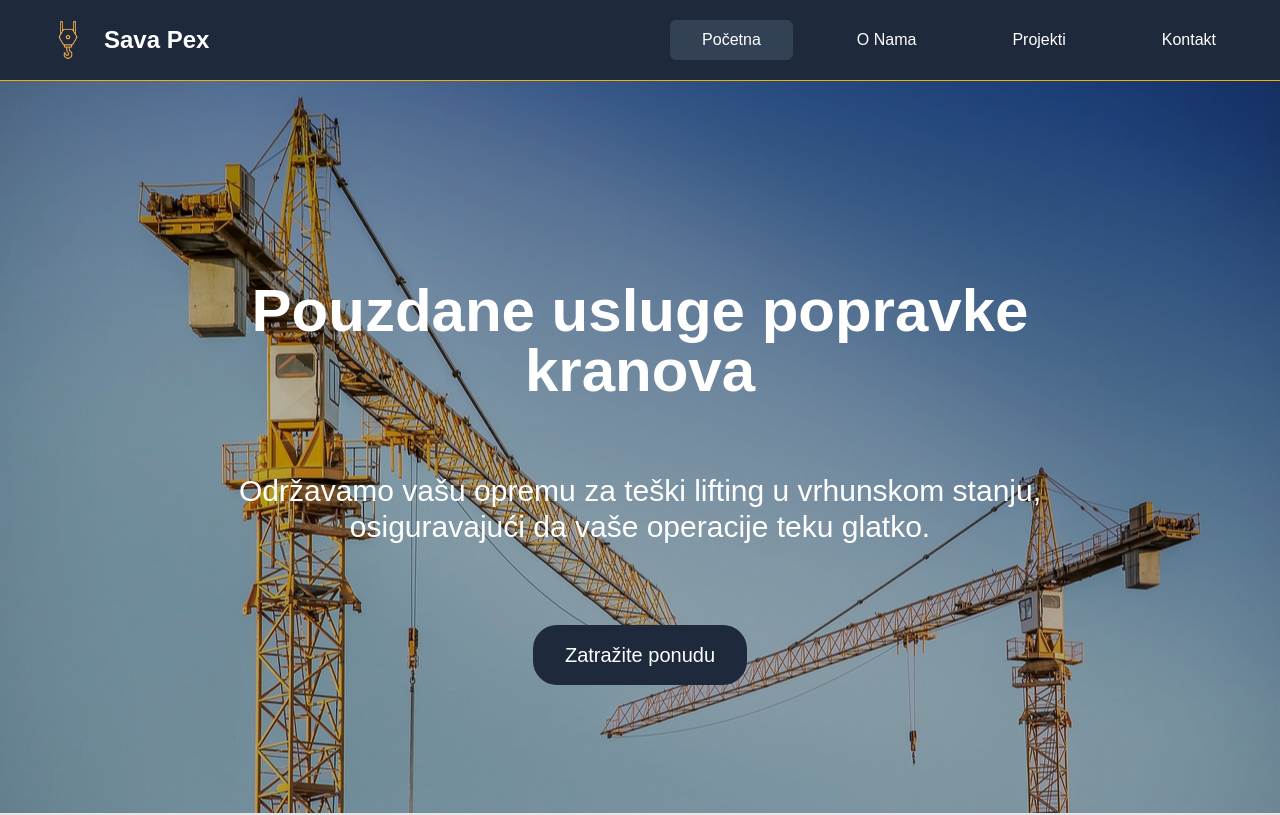
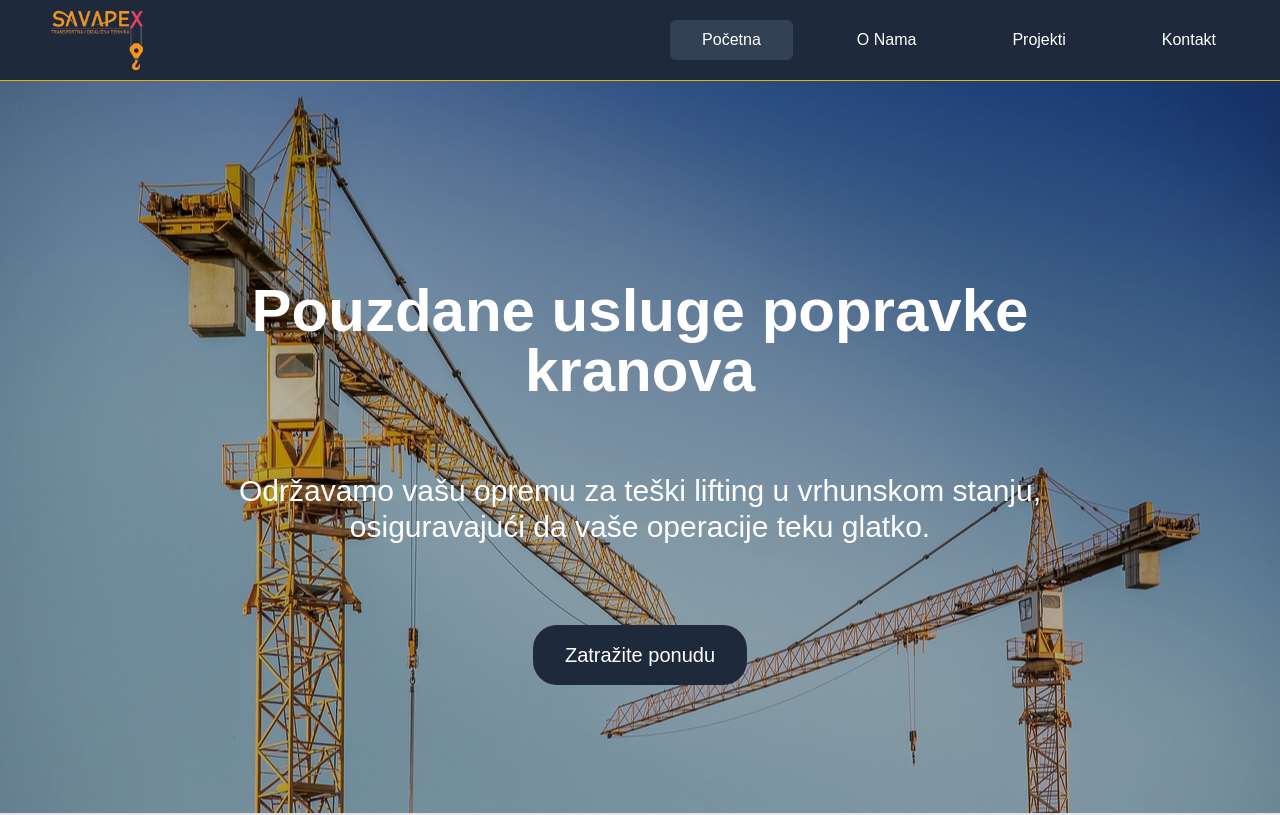
Before and after one commit to BaneVredniMrav/savapex, a Vue app: page / in a window 1280 px wide. Shown: the top 815 px of the page. Built offline with nearby package versions, Linux system fonts and the light colour scheme.

Commit message:
add logo to the header

```diff
--- a/src/components/Navbar.vue
+++ b/src/components/Navbar.vue
@@ -1,7 +1,7 @@
 <script setup>
 import { RouterLink, useRoute } from "vue-router";
 import { ref } from "vue";
-import logo from "@/assets/img/crane-hook.png";
+import logo from "@/assets/img/footer-logo.png";
 
 const isActiveLink = (routePath) => {
   const route = useRoute();
@@ -23,10 +23,10 @@ const toggleMobileMenu = () => {
           class="flex flex-1 items-center justify-between md:items-stretch md:justify-start"
         >
           <RouterLink class="flex flex-shrink-0 items-center mr-4" to="/">
-            <img class="h-10 w-auto ml-4" :src="logo" alt="Vue Jobs" />
-            <span class="hidden md:block text-white text-2xl font-bold ml-4"
+            <img class="h-16 w-auto ml-4" :src="logo" alt="Vue Jobs" />
+            <!-- <span class="hidden md:block text-white text-2xl font-bold ml-4"
               >Sava Pex</span
-            >
+            > -->
           </RouterLink>
         </div>
 
```
